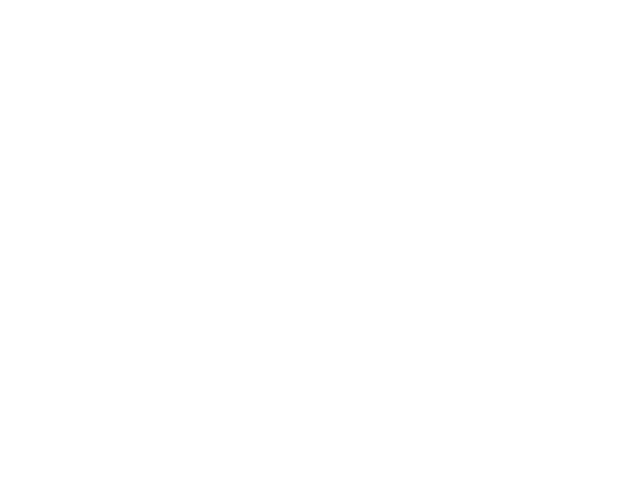
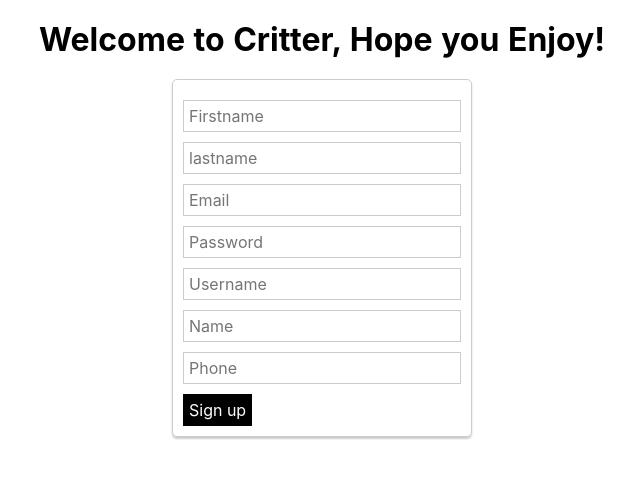
Before and after one commit to critter-co/Critterco-dev, a Nuxt app in the folder frontend/: page /regSign in a window 1280 px wide. Before the commit this address had no page. Shown: the top 478 px of the page, without its empty margins (318-958 px from the left). Built offline with nearby package versions, Linux system fonts and the light colour scheme.

Commit message:
Front-testing CORS ISSUE

```diff
--- /dev/null
+++ b/frontend/components/UI/AppButton.vue
@@ -0,0 +1,60 @@
+<template>
+  <button class="button" :class="btnStyle" v-bind="$attrs" v-on="$listeners">
+    <slot />
+  </button>
+</template>
+
+<script>
+export default {
+  name: 'AppButton',
+  props: {
+    btnStyle: {
+      type: String,
+      default: '',
+    },
+  },
+}
+</script>
+
+<style scoped>
+.button {
+  font: inherit;
+  background-color: black;
+  color: white;
+  padding: 5px;
+  cursor: pointer;
+  border: 1px solid black;
+}
+
+.button:hover,
+.button:active {
+  background-color: rgb(51, 51, 51);
+  border: 1px solid black;
+}
+
+.inverted {
+  background-color: white;
+  color: black;
+  border: 1px solid transparent;
+}
+
+.inverted:hover,
+.inverted:active {
+  color: #ccc;
+  background-color: white;
+  border: 1px solid transparent;
+}
+
+.cancel {
+  background-color: red;
+  color: white;
+  border: 1px solid transparent;
+}
+
+.cancel:hover,
+.cancel:active {
+  background-color: salmon;
+  border: 1px solid transparent;
+  color: white;
+}
+</style>
--- /dev/null
+++ b/frontend/components/UI/AppControlInput.vue
@@ -0,0 +1,58 @@
+<template>
+  <div class="input-control">
+    <label><slot /></label>
+    <input
+      v-if="controlType === 'input'"
+      v-bind="$attrs"
+      :value="value"
+      @input="$emit('input', $event.target.value)">
+    <textarea
+      v-if="controlType === 'textarea'"
+      rows="10"
+      :value="value"
+      @input="$emit('input', $event.target.value)"></textarea>
+  </div>
+</template>
+
+<script>
+export default {
+  name: 'AppInputControl',
+  props: {
+    controlType: {
+      type: String,
+      default: 'input'
+    },
+    value: {
+      type: String,
+      default: ''
+    }
+  }
+}
+</script>
+
+<style scoped>
+.input-control {
+  margin: 10px 0;
+}
+
+.input-control label {
+  display: block;
+  font-weight: bold;
+}
+
+.input-control input,
+.input-control textarea {
+  display: block;
+  width: 100%;
+  box-sizing: border-box;
+  font: inherit;
+  border: 1px solid #ccc;
+  padding: 5px;
+}
+
+.input-control input:focus,
+.input-control textarea:focus {
+  background-color: #eee;
+  outline: none;
+}
+</style>
--- a/frontend/nuxt.config.js
+++ b/frontend/nuxt.config.js
@@ -1,4 +1,3 @@
-
 export default {
   /*
   ** Nuxt rendering mode
@@ -10,12 +9,13 @@ export default {
   ** See https://nuxtjs.org/api/configuration-target
   */
   target: 'server',
+
   /*
   ** Headers of the page
   ** See https://nuxtjs.org/api/configuration-head
   */
   head: {
-    title: process.env.npm_package_name || '',
+    title: 'Critter',
     meta: [
       { charset: 'utf-8' },
       { name: 'viewport', content: 'width=device-width, initial-scale=1' },
@@ -35,6 +35,7 @@ export default {
   ** https://nuxtjs.org/guide/plugins
   */
   plugins: [
+    '~/plugins/axios'
   ],
   /*
   ** Auto import components
@@ -52,12 +53,15 @@ export default {
   modules: [
     // Doc: https://axios.nuxtjs.org/usage
     '@nuxtjs/axios',
+    'cookie-universal-nuxt'
   ],
   /*
   ** Axios module configuration
   ** See https://axios.nuxtjs.org/options
   */
-  axios: {},
+  axios: {
+    withCredentials: true
+  },
   /*
   ** Build configuration
   ** See https://nuxtjs.org/api/configuration-build/
--- a/frontend/package.json
+++ b/frontend/package.json
@@ -12,6 +12,8 @@
   },
   "dependencies": {
     "@nuxtjs/axios": "^5.11.0",
+    "cookie-universal-nuxt": "^2.1.4",
+    "js-cookie": "^2.2.1",
     "nuxt": "^2.13.0"
   },
   "devDependencies": {
--- /dev/null
+++ b/frontend/pages/activate/index.vue
@@ -0,0 +1,5 @@
+<template>
+  <div>
+    <h1>Activate Page</h1>
+  </div>
+</template>
--- /dev/null
+++ b/frontend/pages/regSign/index.vue
@@ -0,0 +1,95 @@
+<template>
+  <div class="admin-auth-page">
+    <h1>Welcome to Critter, Hope you Enjoy!</h1>
+    <div class="auth-container">
+      <form @submit.prevent="onSubmit">
+        <AppControlInput
+          v-model="firstname"
+          type="text"
+          placeholder="Firstname"
+        />
+        <AppControlInput
+          v-model="lastname"
+          type="text"
+          placeholder="lastname"
+        />
+        <AppControlInput v-model="email" type="email" placeholder="Email" />
+        <AppControlInput
+          v-model="password"
+          type="password"
+          placeholder="Password"
+        />
+        <AppControlInput
+          v-model="username"
+          type="text"
+          placeholder="Username"
+        />
+        <AppControlInput v-model="name" type="text" placeholder="Name" />
+        <AppControlInput v-model="phone" type="text" placeholder="Phone" />
+        <AppButton type="submit">Sign up</AppButton>
+      </form>
+    </div>
+  </div>
+</template>
+
+<script>
+import AppControlInput from '@/components/UI/AppControlInput'
+import AppButton from '@/components/UI/AppButton'
+export default {
+  name: 'RegisterPage',
+  components: {
+    AppControlInput,
+    AppButton,
+  },
+  data() {
+    return {
+      firstname: '',
+      lastname: '',
+      email: '',
+      password: '',
+      username: '',
+      name: '',
+      phone: '',
+    }
+  },
+
+  methods: {
+    onSubmit() {
+      this.$store
+        .dispatch('signingup', {
+          firstname: this.firstname,
+          lastname: this.lastname,
+          email: this.email,
+          password: this.password,
+          username: this.username,
+          name: this.name,
+          phone: this.phone,
+        })
+        .then(() => {
+          this.$router.push('/activate')
+        })
+    },
+  },
+}
+</script>
+
+<style scoped>
+h1 {
+  text-align: center;
+  text-decoration: bold;
+  padding: 0px 0px 20px 0px;
+}
+.admin-auth-page {
+  padding: 20px;
+}
+
+.auth-container {
+  border: 1px solid #ccc;
+  border-radius: 5px;
+  box-shadow: 0 2px 2px #ccc;
+  width: 300px;
+  margin: auto;
+  padding: 10px;
+  box-sizing: border-box;
+}
+</style>
--- /dev/null
+++ b/frontend/plugins/axios.js
@@ -0,0 +1,9 @@
+
+export default function ({ $axios, app }) {
+    const cookieCsrf = app.$cookies.get('csrftoken')
+
+    $axios.onRequest((config) => {
+        config.headers.common['csrftoken'] = cookieCsrf
+        console.log(cookieCsrf)
+    })
+}
--- /dev/null
+++ b/frontend/store/index.js
@@ -0,0 +1,48 @@
+import Vuex from 'vuex';
+// import Cookie from 'js-cookie';
+
+
+const createStore = () => {
+  return new Vuex.Store({
+    state: {
+      token: null,
+
+    },
+    mutations: {
+      setToken(state, token) {
+        state.token = token
+      },
+      clearToken(state) {
+        state.token = null
+      }
+    },
+    actions: {
+      signingup(vuexContext, authData, state) {
+        let authUrl =
+          "http://localhost/api/user/create/";
+
+        return this.$axios
+          .$post(authUrl, {
+            firstname: authData.firstname,
+            lastname: authData.lastname,
+            email: authData.email,
+            password: authData.password,
+            username: authData.username,
+            name: authData.name,
+            phone: authData.phone,
+            returnSecureToken: true
+
+          }).then(result => {
+            vuexContext.commit('setToken', result.idToken)
+            localStorage.setItem('token', result.idToken)
+            console.log(result);
+          }).catch(e => console.log(e));
+      }
+    },
+    getters: {
+
+    },
+  })
+}
+
+export default createStore;
```
Also changed, not shown: 2 other files (tests, documents, lock files or other folders).
